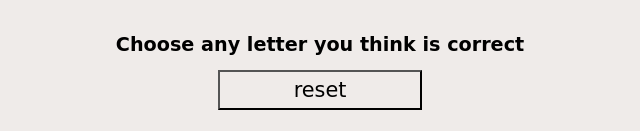
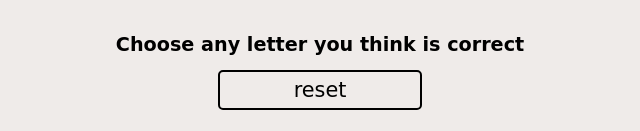
Before and after one commit to KavehAsg/simple-hangman, a plain HTML site: page index.html in a window 1280 px wide. Shown: the part 666-797 px from the top of the page, 320-960 px from the left. Drawn offline with Linux system fonts and the light colour scheme.

Commit message:
[style]: improve reset btn style

```diff
--- a/styles/style.css
+++ b/styles/style.css
@@ -82,6 +82,13 @@ footer{
     width: 50%;
     height: 40px;
     font-size: 1.3rem;
+    border: #000 2px solid;
+    transition: all 0.2s linear;
+    border-radius: 5px;
+}
+
+.reset-btn:hover{
+    background-color: #bdb9b7;
 }
 
 footer p{
```
